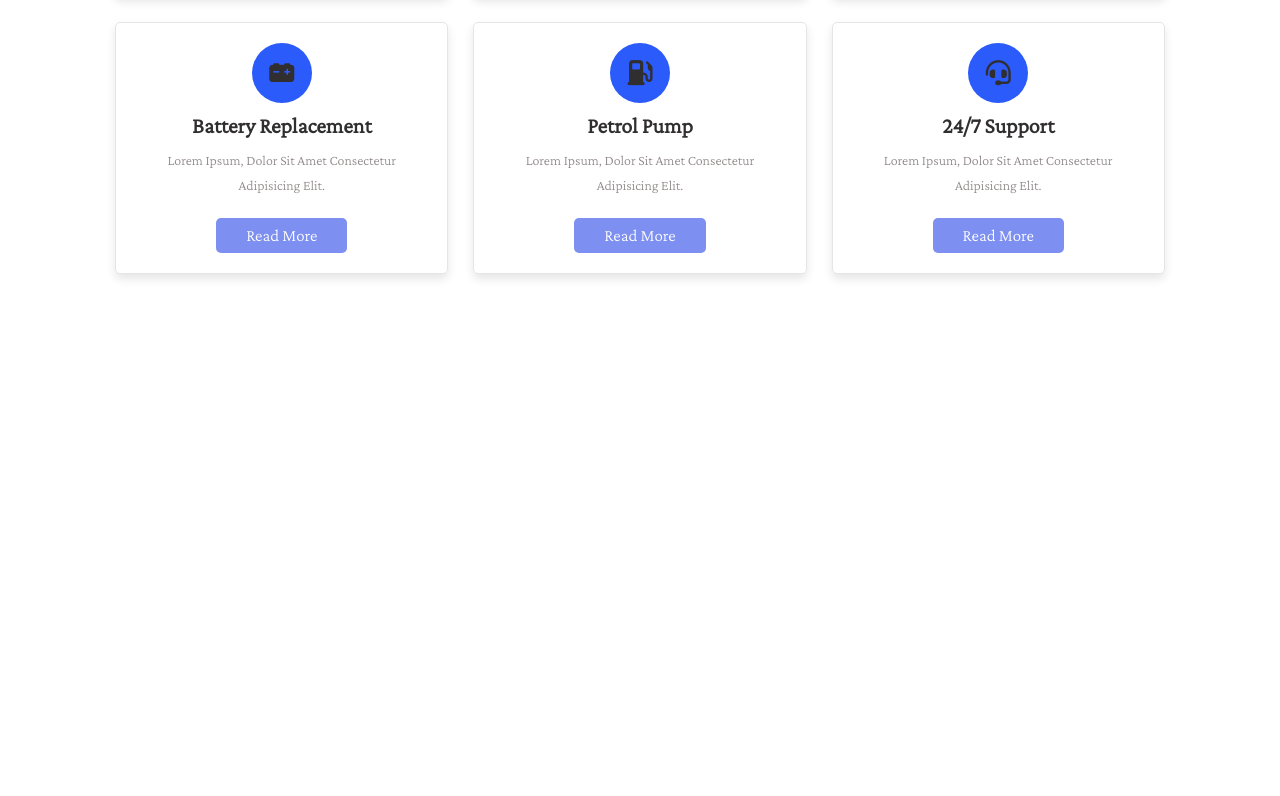
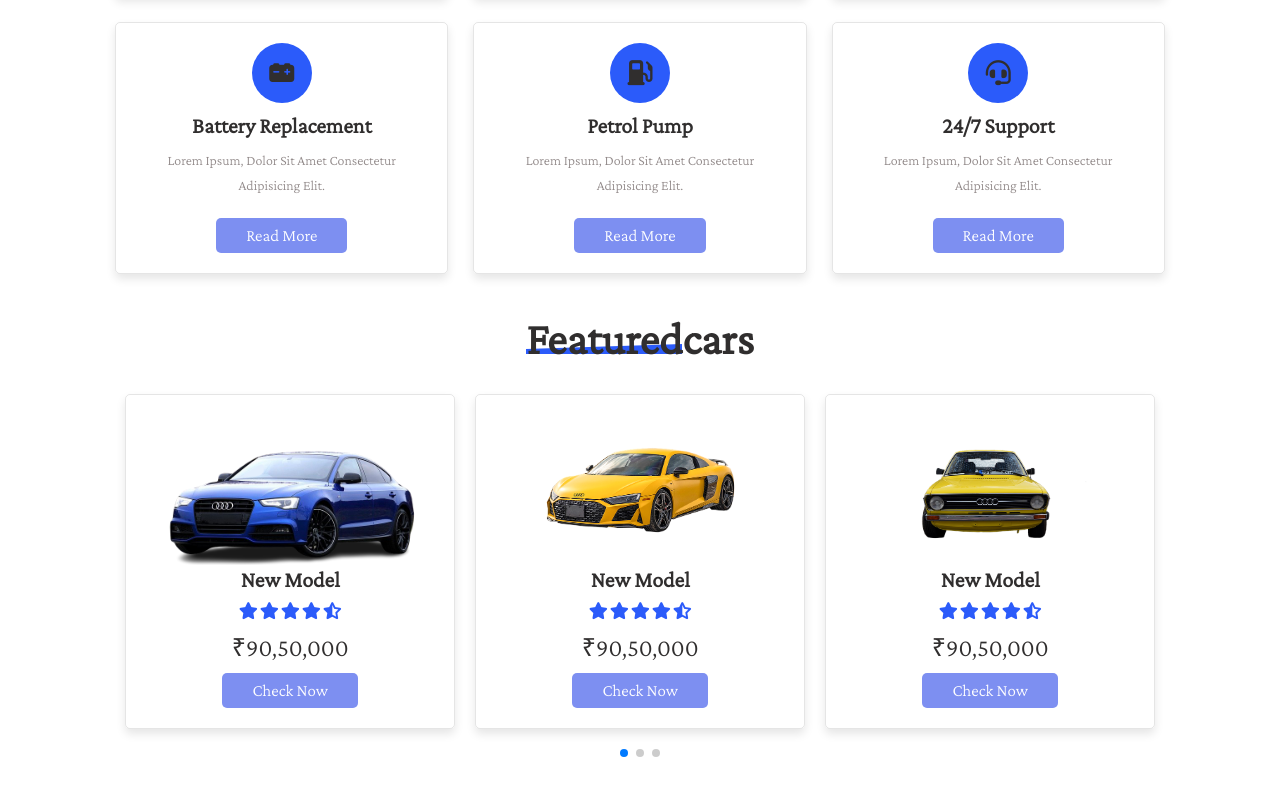
Before and after one commit to satishmaurya1/carwale, a plain HTML site: page index.html in a window 1280 px wide. Shown: the part 1726-2522 px from the top of the page. Drawn offline with nearby package versions, Linux system fonts and the light colour scheme.

Commit message:
featured section added

```diff
--- a/index.html
+++ b/index.html
@@ -307,6 +307,69 @@
     </section>
 
 
+    <!-- -----------------featured--------------------- -->
+
+
+    <section class="featured" id="featured">
+
+        <h1 class="heading"><span>featured</span>cars</h1>
+
+        <div class="swiper featured-slider">
+
+            <div class="swiper-wrapper">
+
+                <div class="swiper-slide box">
+                    <img src="images/audi-gf13e4a53e_640.png" alt="">
+                    <h3>new model</h3>
+                    <div class="stars">
+                        <i class="fas fa-star"></i>
+                        <i class="fas fa-star"></i>
+                        <i class="fas fa-star"></i>
+                        <i class="fas fa-star"></i>
+                        <i class="fas fa-star-half-alt"></i>
+                    </div>
+                    <div class="price">₹90,50,000</div>
+                    <a href="#" class="btn">check now</a>
+                </div>
+
+
+                <div class="swiper-slide box">
+                    <img src="images/audi-ged10e1a78_640.png" alt="">
+                    <h3>new model</h3>
+                    <div class="stars">
+                        <i class="fas fa-star"></i>
+                        <i class="fas fa-star"></i>
+                        <i class="fas fa-star"></i>
+                        <i class="fas fa-star"></i>
+                        <i class="fas fa-star-half-alt"></i>
+                    </div>
+                    <div class="price">₹90,50,000</div>
+                    <a href="#" class="btn">check now</a>
+                </div>
+
+
+                <div class="swiper-slide box">
+                    <img src="images/car-ga7bf9f6c5_640-removebg-preview.png" alt="">
+                    <h3>new model</h3>
+                    <div class="stars">
+                        <i class="fas fa-star"></i>
+                        <i class="fas fa-star"></i>
+                        <i class="fas fa-star"></i>
+                        <i class="fas fa-star"></i>
+                        <i class="fas fa-star-half-alt"></i>
+                    </div>
+                    <div class="price">₹90,50,000</div>
+                    <a href="#" class="btn">check now</a>
+                </div>
+
+
+            </div>
+
+            <div class="swiper-pagination"></div>
+        </div>
+    </section>
+
+
 
 <script src="https://unpkg.com/swiper@7/swiper-bundle.min.js"></script>
     <script src="index.js"></script>
--- a/index.js
+++ b/index.js
@@ -99,3 +99,38 @@ var swiper = new Swiper(".vehicles-slider", {
       },
     },
   });
+
+
+
+  // ---------------featured--------------------
+
+  var swiper = new Swiper(".featured-slider", {
+    slidesPerView: 1,
+    spaceBetween: 20,
+
+    grabCursor: true,
+    centeredSlides: true,
+    loop: true,
+    autoplay: {
+        delay: 9500,
+        disableOnInteraction: false,
+      },
+    pagination: {
+      el: ".swiper-pagination",
+      clickable: true,
+    },
+    breakpoints: {
+      0: {
+        slidesPerView: 1,
+
+      },
+      768: {
+        slidesPerView: 2,
+
+      },
+      1040: {
+        slidesPerView: 3,
+
+      },
+    },
+  });
--- a/style.css
+++ b/style.css
@@ -529,3 +529,48 @@ section{
 .services .box-container .box:hover p{
     color:white;
 }
+
+
+/* -------------------featured------------------- */
+
+
+.featured .featured-slider{
+   padding: 1rem;
+   padding-bottom: 4rem;
+}
+
+.featured .featured-slider .box{
+    text-align: center;
+    padding: 2rem;
+    box-shadow: var(--box-shadow);
+    border: var(--border);
+   border-radius: .5rem;
+}
+
+.featured .featured-slider .box img{
+    height: 15rem;
+}
+
+
+.featured .featured-slider .box:hover img{
+    transform: scale(.9);
+}
+
+.featured .featured-slider .box h3{
+    font-size: 2.2rem;
+    color: var(--black);
+}
+
+.featured .featured-slider .box .stars{
+    padding: 1rem 0;
+}
+
+.featured .featured-slider .box .stars i{
+    font-size: 1.7rem;
+    color: var(--blue);
+}
+
+.featured .featured-slider .box .price{
+    font-size: 2.5rem;
+    color: var(--black);
+}
```
